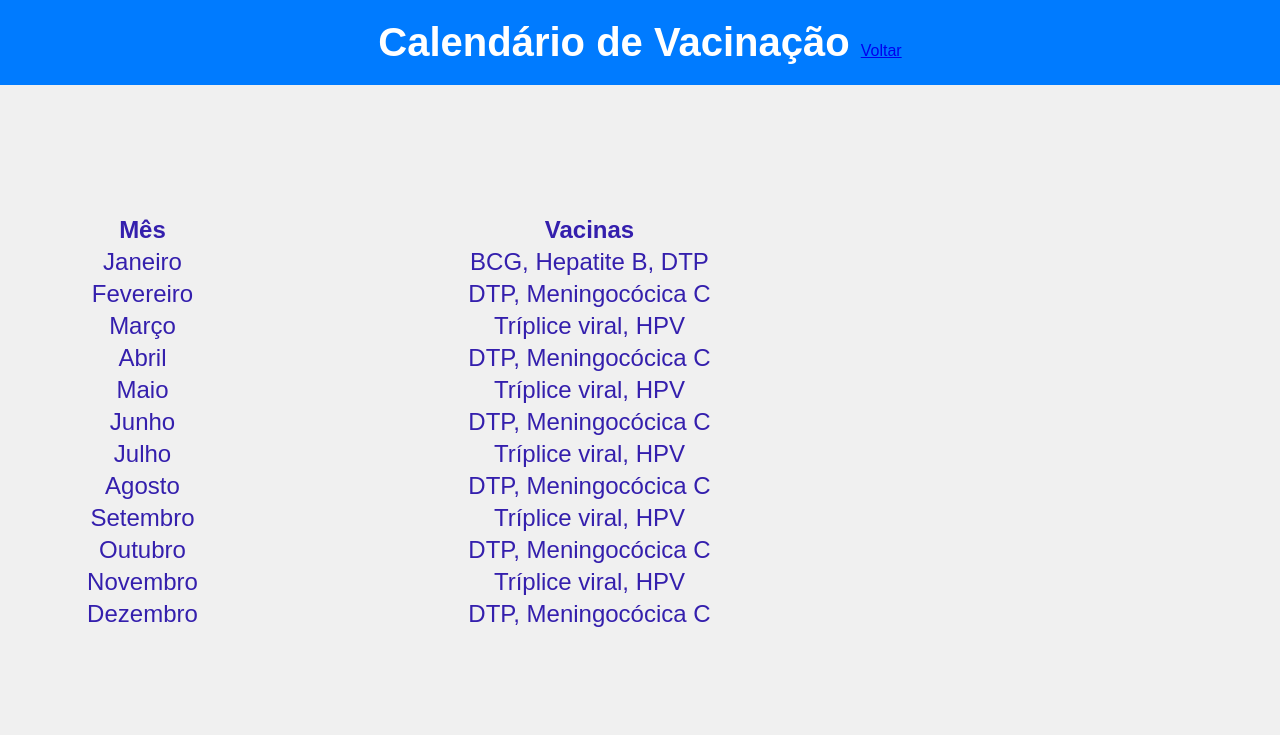
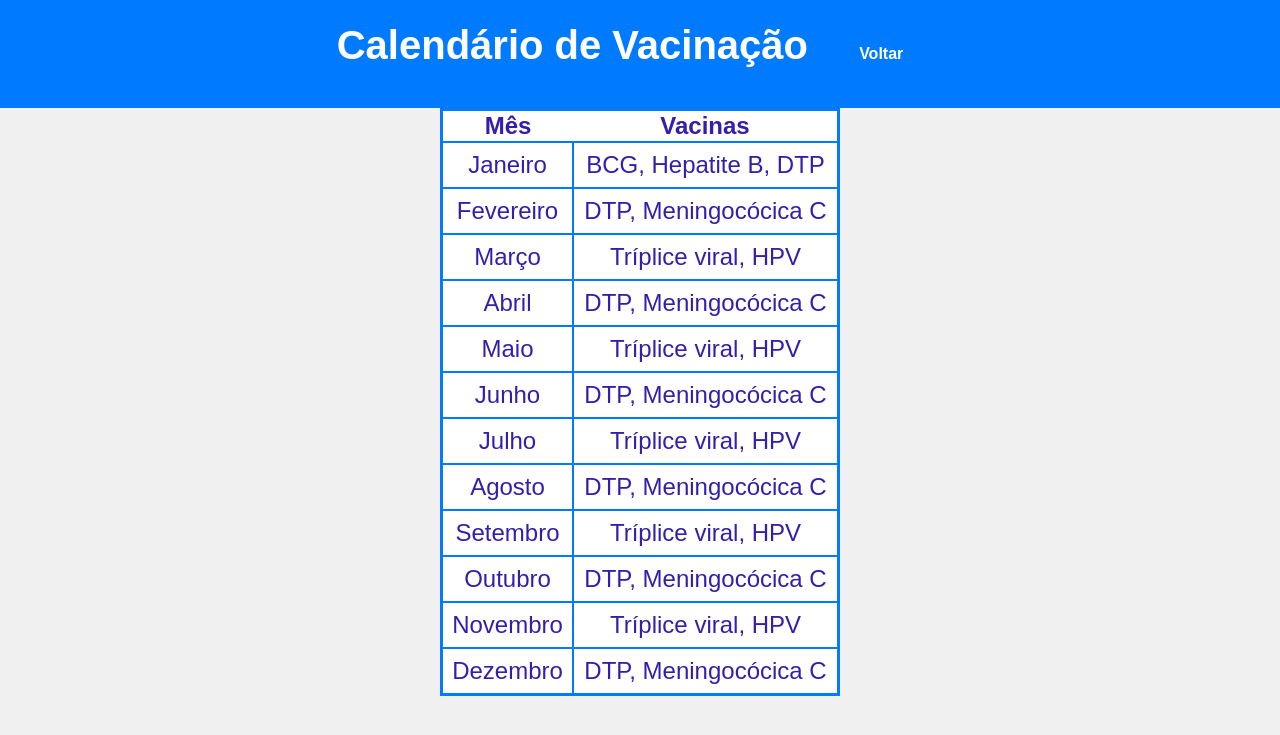
Before and after one commit to Daniel-srocha/PI1, a Flask app: page /calendario in a window 1280 px wide. Shown: the top 735 px of the page. Run offline with Flask 3, Linux system fonts and the light colour scheme.

Commit message:
atualiza layout

```diff
--- a/templates/disponiveis.html
+++ b/templates/disponiveis.html
@@ -11,7 +11,7 @@
         <span class="headerTitle">
             Vacinas
         </span>
-        <span><a class="button1" href="homepage.html">Voltar</a>
+        <span><a class="button" href="homepage.html">Voltar</a>
         </span>
     </header>
     </div>
--- a/static/style.css
+++ b/templates/style.css
@@ -41,13 +41,33 @@
     background-color: #0056b3;
 }
 
+.button1 {
+    display: inline-block;
+    padding: 15px 30px;
+    text-decoration:none;
+    border-radius: 0.5em;
+    background-color: #007bff;
+    color: #fff;
+    font-weight: 600;
+    margin: 10px;
+    transition: background-color 0.3s;
+
+
+
+}
+
+.button1:hover {
+    background-color: #0056b3;
+}
+
 /* Rodapé */
 .footer {
-    background-color: #f0f0f0;
+    background-color: #f2f2f2;
     text-align: center;
-    padding: 20px;
-    font-size: 1em;
-    color: #333;
+    padding: 10px 0;
+    position: auto;
+    bottom: 0;
+    width: 100%;
 }
 
 
@@ -55,7 +75,9 @@
 .div1 {
     margin-top: 10%;
     text-align: center;
+    color: #007bff
 }
+
 
 /* Elementos com classe "quem_pode" */
 .quem_pode {
@@ -66,9 +88,29 @@
 
 /* Tabelas */
 .table {
-    width: 70%;
+    width: 100%;
     text-align: center;
     color: #341fad;
-    margin-top: 10%;
+    margin-top: 2%;
     font-size: 1.5em;
+    width: 400px;
+    height: 400px;
+    border-collapse: collapse;
+    border: 3px solid #007bff;
+    border-radius: 10px;
+    margin: auto;
 }
+tr {
+    background-color: white;
+}
+
+tr.linha {
+    background-color: rgba(128, 128, 128, 0.719);
+    color: #007bff;
+}
+td {
+    border: 2px solid #007bff;
+    padding: 8px;
+    text-align: center;
+    vertical-align: middle;
+}
```
